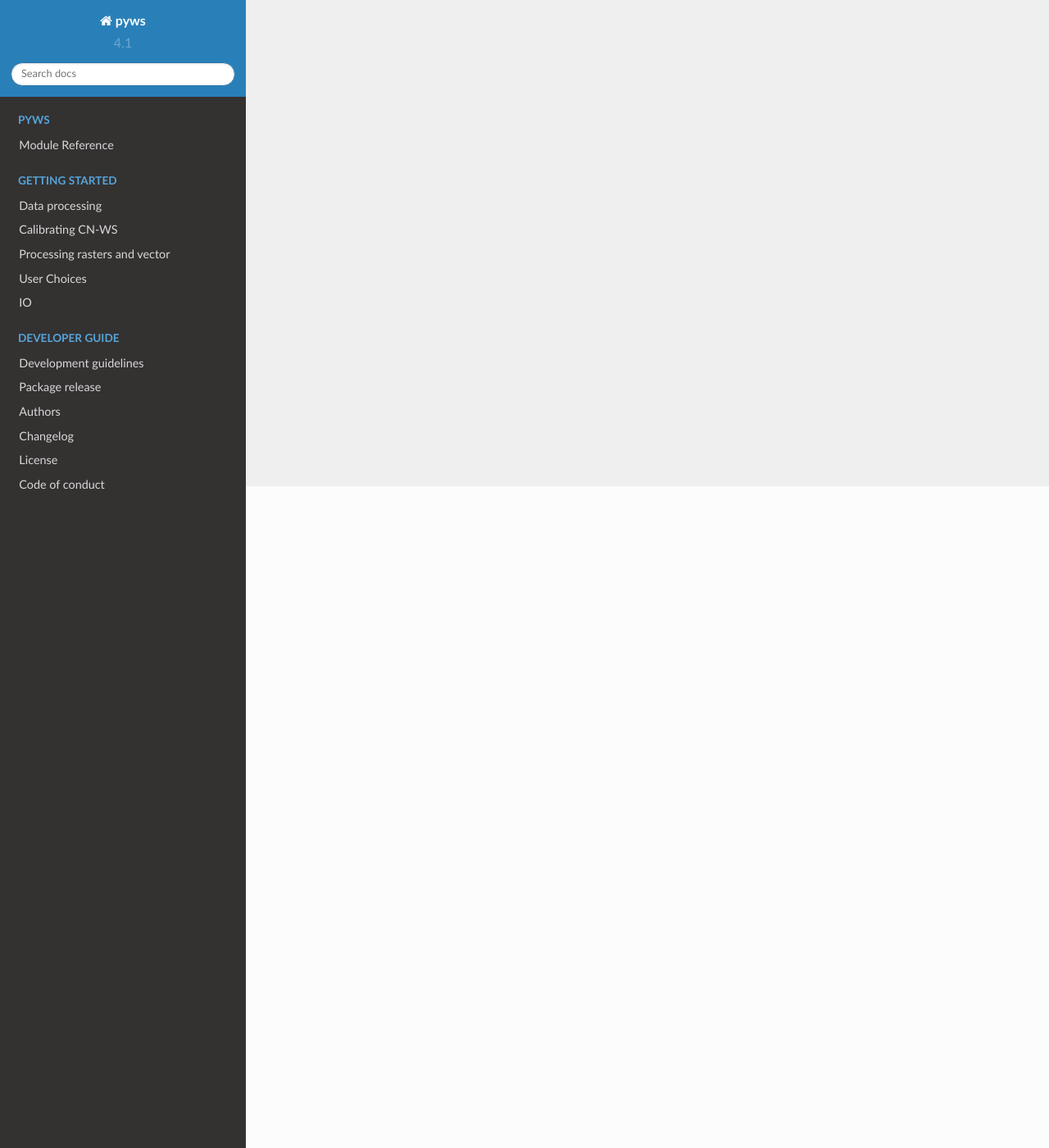
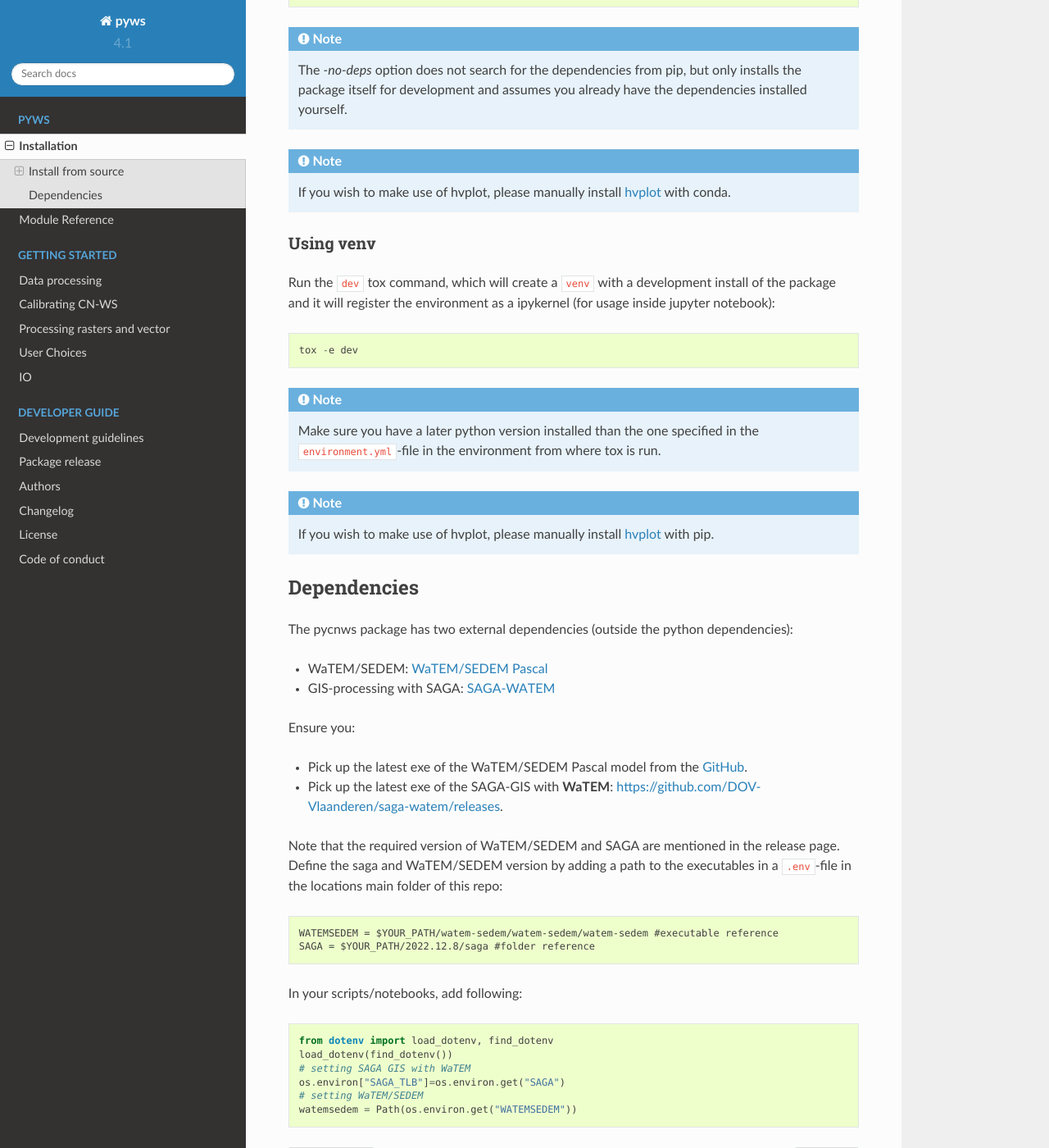
Before and after one commit to watem-sedem/pywatemsedem, a Sphinx documentation site: the page built from docs/installation.rst, in a window 1280 px wide and 1400 px high, scrolled down 807 px. Shown: the whole window at 82% size. Built offline with Sphinx 7.4.7 and the Read the Docs theme 2.0.0, drawn with Linux system fonts in a browser that asks for light colours; the version number is read from the project's files by our own code; some of the changed text lies outside the part shown.

Commit message:
additions to docs + notebook test

```diff
--- a/docs/installation.rst
+++ b/docs/installation.rst
@@ -1,3 +1,108 @@
 .. _installation:
 
-## TODO
+============
+Installation
+============
+
+Install from source
+===================
+To keep track of the continuous development on the package beyond the major
+releases, ``git clone`` the repository somewhere and install the code from
+source.
+
+Make sure to setup a new environment in either conda or venv (using tox):
+
+Using conda
+-----------
+
+When using conda, you can setup the environment using the ``environment.yml``
+file included in this repository:
+
+.. code-block:: bash
+
+    conda env create -f environment.yml
+
+    conda activate pyws
+
+Next, install the package from within the ``pyws`` folder in the terminal
+and with the (conda/virtualenv) environment activated:
+
+::
+
+    pip install --no-deps -e .
+
+Or for development purposes of this package, run following code to install
+developer dependencies as well (using pip):
+
+::
+
+    pip install -e .[develop]
+
+.. note::
+
+    The `-no-deps` option does not search for the dependencies from pip, but
+    only installs the package itself for development and assumes you already
+    have the dependencies installed yourself.
+
+.. note::
+
+    If you wish to make use of hvplot, please manually install
+    `hvplot <https://hvplot.holoviz.org/>`_ with conda.
+
+Using venv
+----------
+
+Run the ``dev`` tox command, which will create a ``venv`` with a development
+install of the package and it will register the environment as a ipykernel
+(for usage inside jupyter notebook):
+
+::
+
+    tox -e dev
+
+.. note::
+
+    Make sure you have a later python version installed than the one specified
+    in the ``environment.yml``-file in the environment from where tox is run.
+
+.. note::
+
+    If you wish to make use of hvplot, please manually install
+    `hvplot <https://hvplot.holoviz.org/>`_ with pip.
+
+.. _dependencies:
+
+Dependencies
+============
+The pycnws package has two external dependencies (outside the python
+dependencies):
+
+- WaTEM/SEDEM: `WaTEM/SEDEM Pascal <https://watem-sedem.github.io/watem-sedem/>`_
+- GIS-processing with SAGA: `SAGA-WATEM <https://github.com/DOV-Vlaanderen/saga-watem/releases>`_
+
+Ensure you:
+
+- Pick up the latest exe of the WaTEM/SEDEM Pascal model from the
+  `GitHub <https://watem-sedem.github.io/watem-sedem/releases>`_.
+- Pick up the latest exe of the SAGA-GIS with **WaTEM**:
+  https://github.com/DOV-Vlaanderen/saga-watem/releases.
+
+Note that the required version of WaTEM/SEDEM and SAGA are mentioned in the
+release page. Define the saga and WaTEM/SEDEM version by adding a path to the
+executables in a ``.env``-file in the locations main folder of this repo:
+
+::
+
+    WATEMSEDEM = $YOUR_PATH/watem-sedem/watem-sedem/watem-sedem #executable reference
+    SAGA = $YOUR_PATH/2022.12.8/saga #folder reference
+
+In your scripts/notebooks, add following:
+
+::
+
+    from dotenv import load_dotenv, find_dotenv
+    load_dotenv(find_dotenv())
+    # setting SAGA GIS with WaTEM
+    os.environ["SAGA_TLB"]=os.environ.get("SAGA")
+    # setting WaTEM/SEDEM
+    watemsedem = Path(os.environ.get("WATEMSEDEM"))
--- a/setup.cfg
+++ b/setup.cfg
@@ -45,7 +45,6 @@ install_requires =
     openpyxl
     scikit-learn
     python-dotenv
-    tqdm
     pywaterinfo
     rfactor
     pandoc
```
Also changed, not shown: AUTHORS.md (deleted, +0 -3 lines), CHANGELOG.md (deleted, +0 -7 lines), environment.yml (+12 -14 lines), docs/getting-started/api.ipynb.
